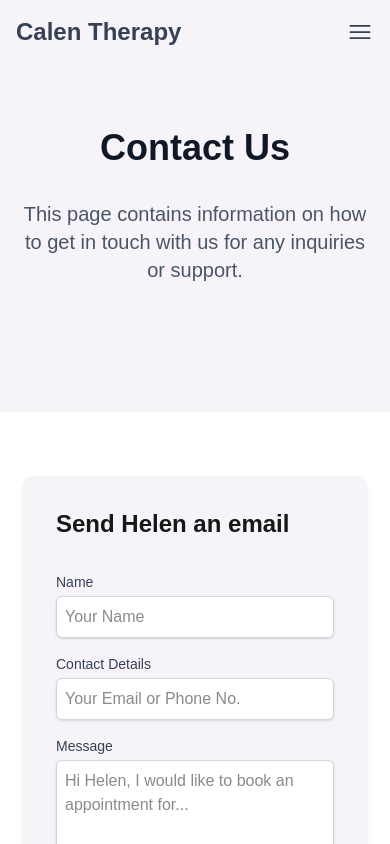
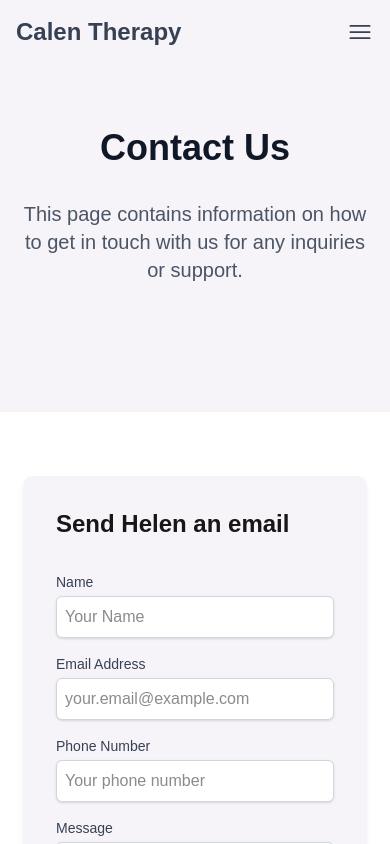
Before and after one commit to millsaj/calen-therapy, a Next.js app: page /contact-us in a window 390 px wide. Shown: the top 844 px of the page. Built offline with nearby package versions, Linux system fonts and the light colour scheme.

Commit message:
Add separate email and phone fields to contact form

```diff
--- a/app/contact-us/ContactForm.tsx
+++ b/app/contact-us/ContactForm.tsx
@@ -8,15 +8,27 @@ export function ContactForm() {
   const [isSubmitting, setIsSubmitting] = useState(false);
   const [isSuccess, setIsSuccess] = useState(false);
   const [isError, setIsError] = useState(false);
+  const [contactError, setContactError] = useState(null as string | null);
 
   const handleFormSubmit = async (event: FormEvent<HTMLFormElement>) => {
     event.preventDefault();
     setIsSubmitting(true);
     setIsSuccess(false);
     setIsError(false);
+    setContactError(null);
 
     const form = event.target as HTMLFormElement;
     const formData = new FormData(form);
+
+    // Validate that at least one contact method is provided
+    const email = formData.get('email')?.toString().trim();
+    const phone = formData.get('phone')?.toString().trim();
+
+    if (!email && !phone) {
+      setContactError('Please provide either an email address or phone number.');
+      setIsSubmitting(false);
+      return;
+    }
 
     try {
       // Convert FormData to a format compatible with URLSearchParams
@@ -65,15 +77,14 @@ export function ContactForm() {
         <h2 className="text-2xl font-bold mb-4">Send Helen an email</h2>
 
         <div className="hidden">
-          <label htmlFor="email" className="block text-sm font-medium text-gray-700">
-            Email (do not fill this in)
+          <label htmlFor="firstName" className="block text-sm font-medium text-gray-700">
+            First Name (do not fill this in)
           </label>
           <input
             type="text"
-            id="email"
-            name="email"
+            id="firstName"
+            name="firstName"
             className="mt-1 block w-full border border-gray-300 rounded-md shadow-sm p-2 focus:ring-accent focus:border-accent"
-            placeholder="Your Name"
           />
         </div>
 
@@ -90,19 +101,33 @@ export function ContactForm() {
             required
           />
         </div>
+
         <div className="mb-4">
-          <label htmlFor="contact" className="block text-sm font-medium text-gray-700">
-            Contact Details
+          <label htmlFor="email" className="block text-sm font-medium text-gray-700">
+            Email Address
           </label>
           <input
-            type="text"
-            id="contact"
-            name="contact"
+            type="email"
+            id="email"
+            name="email"
             className="mt-1 block w-full border bg-white border-gray-300 rounded-md shadow-sm p-2 focus:ring-accent focus:border-accent"
-            placeholder="Your Email or Phone No."
-            required
+            placeholder="your.email@example.com"
           />
         </div>
+
+        <div className="mb-4">
+          <label htmlFor="phone" className="block text-sm font-medium text-gray-700">
+            Phone Number
+          </label>
+          <input
+            type="tel"
+            id="phone"
+            name="phone"
+            className="mt-1 block w-full border bg-white border-gray-300 rounded-md shadow-sm p-2 focus:ring-accent focus:border-accent"
+            placeholder="Your phone number"
+          />
+        </div>
+
         <div className="mb-4">
           <label htmlFor="message" className="block text-sm font-medium text-gray-700">
             Message
@@ -123,8 +148,14 @@ export function ContactForm() {
           </div>
         )}
 
+        {contactError && (
+          <div className="mb-4 p-3 border-2 border-red-800 text-red-800 rounded-md text-center">
+            {contactError}
+          </div>
+        )}
+
         {isError && (
-          <div className="mb-4 p-3 border-2 border-red-500 text-red-800 rounded-md text-center">
+          <div className="mb-4 p-3 border-2 border-red-800 text-red-800 rounded-md text-center">
             There was an error sending your message. Please try again or contact us directly.
           </div>
         )}
--- a/app/layout.tsx
+++ b/app/layout.tsx
@@ -7,7 +7,7 @@ export default function RootLayout({ children }: { children: React.ReactNode })
     <html lang="en" suppressHydrationWarning>
       <head>
         <link rel="icon" href="/favicon.svg" />
-        <meta name="viewport" content="width=device-width, initial-scale=1.0" />
+
         <meta name="geo.region" content="GB-WGN" />
         <meta name="geo.placename" content="Wigan" />
       </head>
--- a/public/__forms.html
+++ b/public/__forms.html
@@ -43,16 +43,17 @@
     <form
         name="contact-us"
         data-netlify="true"
-        netlify-honeypot="email"
+        netlify-honeypot="firstName"
         hidden>
 
       <input type="hidden" name="form-name" value="contact-us" />
 
       <!-- Honeypot field to prevent spam -->
-      <input id="email" name="email" />
+      <input id="firstName" name="firstName" />
 
       <input id="name" name="name" type="text" />
-      <input id="contact" name="contact" type="text" />
+      <input id="email" name="email" type="email" />
+      <input id="phone" name="phone" type="tel" />
       <input id="message" name="message" type="text" />
     </form>
 
```
